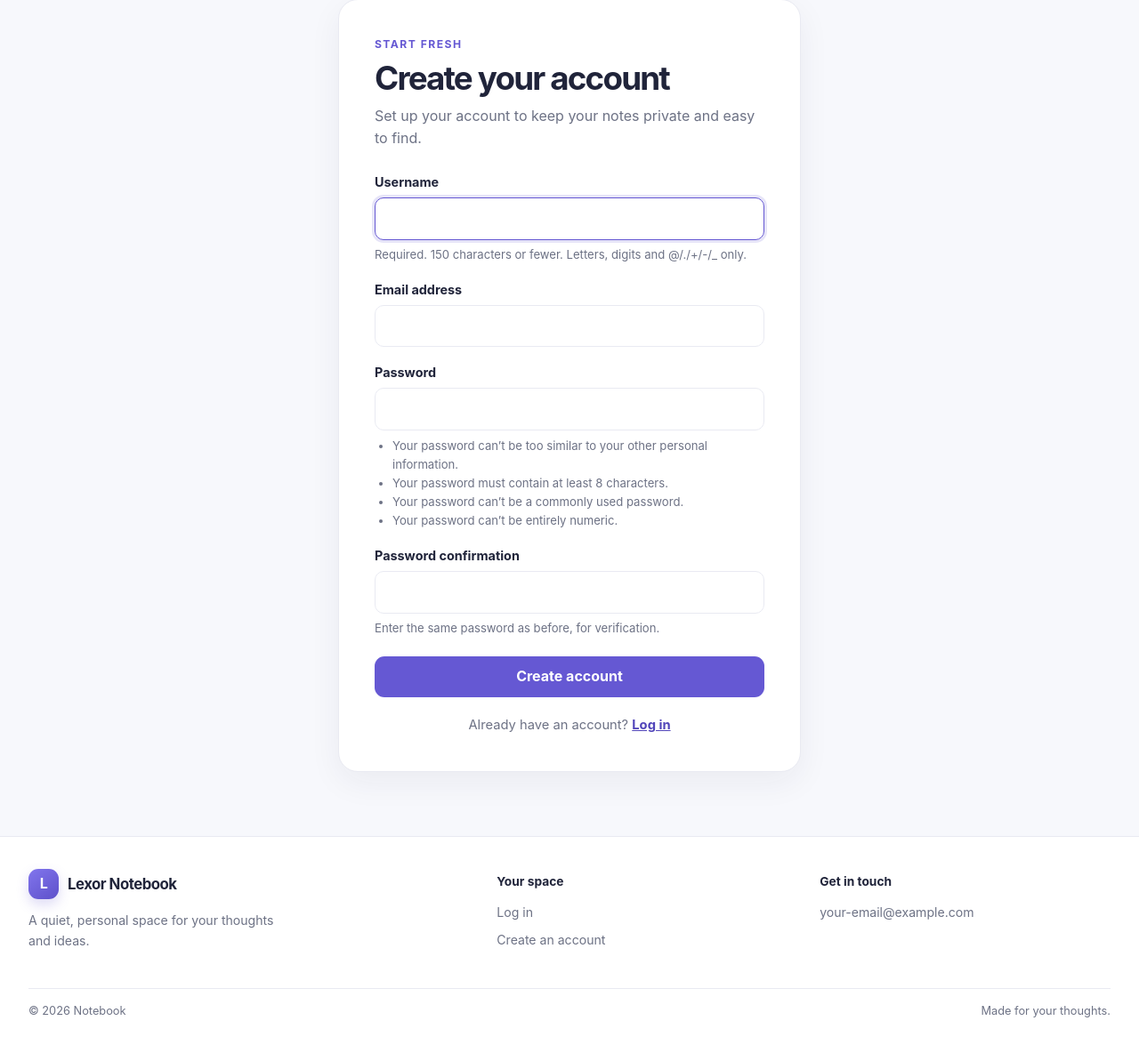
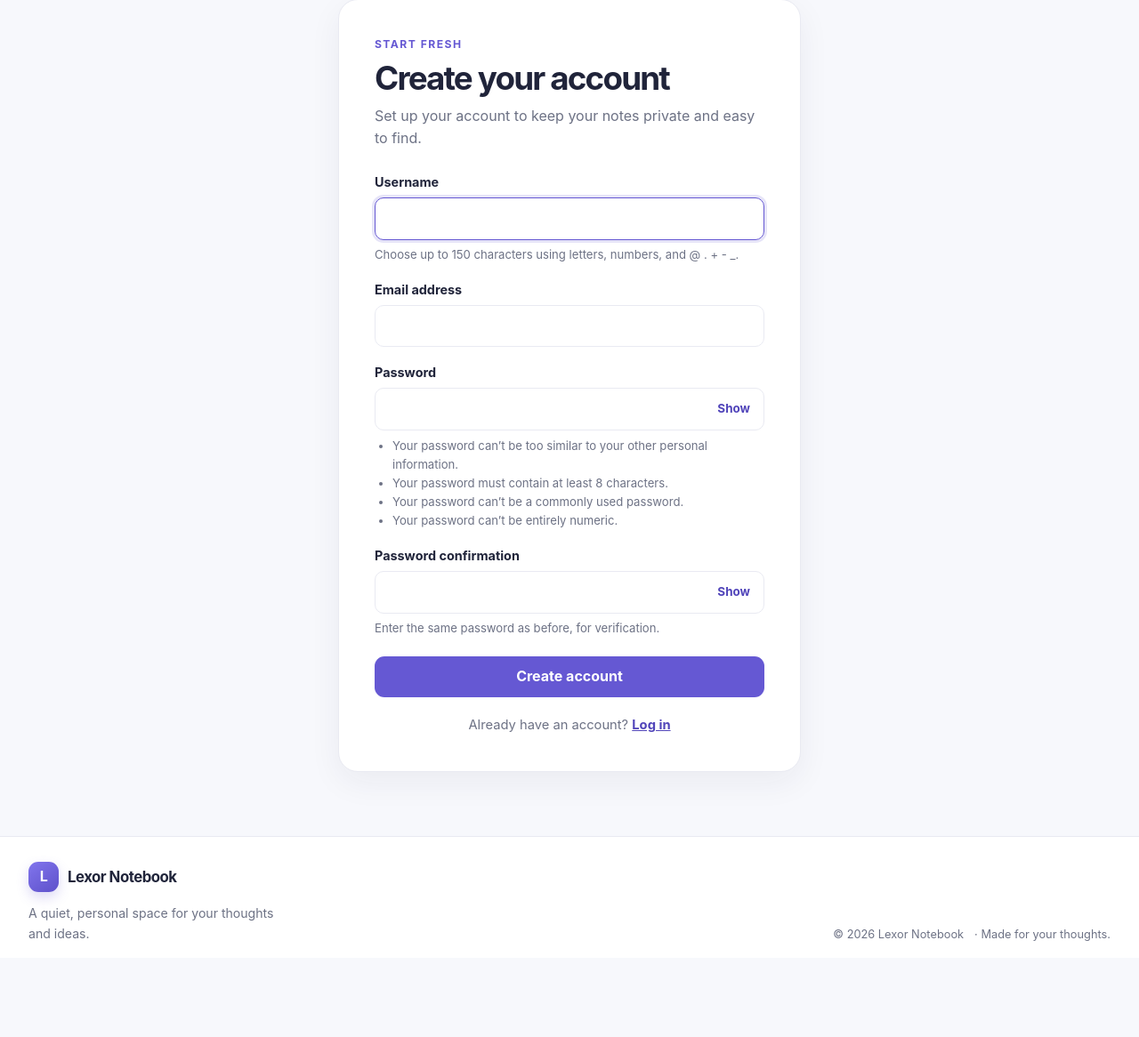
Before and after one commit to Fkay18/Lexor-Notebook, a Django app: page /accounts/sign-up/ in a window 1280 px wide. Shown: the part 130-1296 px from the top of the page at 89% size. After the commit the page ends 1188 px from the top, so only its background shows below. Run offline with Django 5.2, Linux system fonts and the light colour scheme.

Commit message:
updated UI

```diff
--- a/noteapp/forms.py
+++ b/noteapp/forms.py
@@ -1,11 +1,16 @@
 from django import forms
-from django.contrib.auth.forms import UserCreationForm
+from django.contrib.auth import get_user_model
+from django.contrib.auth.forms import AuthenticationForm, UserCreationForm
 from django.contrib.auth.models import User
 
 from .models import Note
 
 
 class SignUpForm(UserCreationForm):
+    username = forms.CharField(
+        label='Username',
+        help_text='Choose up to 150 characters using letters, numbers, and @ . + - _.',
+    )
     email = forms.EmailField(required=True, label='Email address')
 
     class Meta(UserCreationForm.Meta):
@@ -17,6 +22,27 @@ class SignUpForm(UserCreationForm):
         if User.objects.filter(email__iexact=email).exists():
             raise forms.ValidationError('An account with this email address already exists.')
         return email
+
+
+class EmailOrUsernameAuthenticationForm(AuthenticationForm):
+    username = forms.CharField(
+        label='Username or email address',
+        widget=forms.TextInput(attrs={
+            'autofocus': True,
+            'autocomplete': 'username',
+            'placeholder': 'Username or email address',
+        }),
+    )
+
+    def clean(self):
+        identifier = self.cleaned_data.get('username')
+        if identifier and '@' in identifier:
+            user = get_user_model().objects.filter(
+                email__iexact=identifier,
+            ).only('username').first()
+            if user:
+                self.cleaned_data['username'] = user.get_username()
+        return super().clean()
 
 
 class NoteForm(forms.ModelForm):
--- a/noteapp/static/noteapp/css/style.css
+++ b/noteapp/static/noteapp/css/style.css
@@ -183,9 +183,10 @@
         .site-footer { border-top: 1px solid var(--line); background: white; }
         .footer-wrap {
             display: grid;
-            grid-template-columns: minmax(220px, 1.5fr) 1fr 1fr;
-            gap: 36px;
-            padding-block: 36px 18px;
+            grid-template-columns: minmax(220px, 1fr) auto;
+            align-items: end;
+            gap: 24px;
+            padding-block: 28px 16px;
             color: var(--muted);
             font-size: .88rem;
         }
@@ -201,18 +202,12 @@
         }
         .footer-brand .brand-mark { width: 34px; height: 34px; border-radius: 11px; font-size: 1rem; }
         .footer-note { max-width: 290px; margin: 12px 0 0; line-height: 1.65; }
-        .footer-links, .footer-contact { display: flex; flex-direction: column; align-items: flex-start; gap: 8px; }
-        .footer-links h2, .footer-contact h2 { margin: 3px 0 5px; color: var(--ink); font-size: .86rem; font-weight: 700; }
-        .footer-links a, .footer-contact a { color: var(--muted); text-decoration: none; }
-        .footer-links a:hover, .footer-contact a:hover { color: var(--purple-dark); text-decoration: underline; text-underline-offset: 3px; }
         .footer-bottom {
-            grid-column: 1 / -1;
             display: flex;
+            align-items: center;
             justify-content: space-between;
             gap: 12px;
-            margin-top: 6px;
-            padding-top: 15px;
-            border-top: 1px solid var(--line);
+            text-align: right;
             font-size: .8rem;
         }
         @media (max-width: 560px) {
@@ -421,6 +415,26 @@
     font: inherit;
 }
 .auth-field input:focus { border-color: var(--purple); outline: 3px solid rgba(101, 88, 211, .16); }
+.password-input-wrap { position: relative; }
+.password-input-wrap input { padding-right: 76px; }
+.password-toggle {
+    position: absolute;
+    top: 50%;
+    right: 9px;
+    transform: translateY(-50%);
+    padding: 5px 7px;
+    border: 0;
+    border-radius: 6px;
+    background: transparent;
+    color: var(--purple-dark);
+    font: inherit;
+    font-size: .84rem;
+    font-weight: 650;
+    cursor: pointer;
+}
+.password-toggle:hover { background: #f0efff; }
+.password-toggle:focus-visible { outline: 2px solid var(--purple); outline-offset: 2px; }
+:root[data-theme="dark"] .password-toggle:hover { background: #302d4d; }
 .auth-field ul { margin: 7px 0 0; padding-left: 20px; }
 .field-help { margin-top: 6px; color: var(--muted); font-size: .82rem; }
 .field-errors, .form-errors { margin-top: 6px; color: #b4233b; font-size: .86rem; }
--- a/noteapp/static/noteapp/js/theme.js
+++ b/noteapp/static/noteapp/js/theme.js
@@ -47,6 +47,18 @@
             });
         }
 
+        document.querySelectorAll('[data-password-toggle]').forEach((button) => {
+            const input = document.getElementById(button.dataset.passwordToggle);
+            if (!input) return;
+
+            button.addEventListener('click', () => {
+                const showPassword = input.type === 'password';
+                input.type = showPassword ? 'text' : 'password';
+                button.textContent = showPassword ? 'Hide' : 'Show';
+                button.setAttribute('aria-label', `${showPassword ? 'Hide' : 'Show'} password`);
+            });
+        });
+
         const menu = document.querySelector('.nav-menu');
         if (menu) {
             document.addEventListener('click', (event) => {
--- a/noteapp/templates/noteapp/accounts/password_reset_complete.html
+++ b/noteapp/templates/noteapp/accounts/password_reset_complete.html
@@ -1,6 +1,6 @@
 {% extends 'noteapp/base.html' %}
 
-{% block title %}Password changed | Notebook{% endblock %}
+{% block title %}Password changed | Lexor Notebook{% endblock %}
 
 {% block content %}
 <div class="page-wrap auth-page">
--- a/noteapp/templates/noteapp/accounts/password_reset_done.html
+++ b/noteapp/templates/noteapp/accounts/password_reset_done.html
@@ -1,6 +1,6 @@
 {% extends 'noteapp/base.html' %}
 
-{% block title %}Check your email | Notebook{% endblock %}
+{% block title %}Check your email | Lexor Notebook{% endblock %}
 
 {% block content %}
 <div class="page-wrap auth-page">
--- a/noteapp/templates/noteapp/accounts/password_reset_email.html
+++ b/noteapp/templates/noteapp/accounts/password_reset_email.html
@@ -1,6 +1,6 @@
 Hello {{ user.get_username }},
 
-We received a request to reset the password for your Notebook account.
+We received a request to reset the password for your Lexor Notebook account.
 Use the link below to choose a new password:
 
 {{ protocol }}://{{ domain }}{% url 'password_reset_confirm' uidb64=uid token=token %}
--- a/noteapp/templates/noteapp/accounts/password_reset_form.html
+++ b/noteapp/templates/noteapp/accounts/password_reset_form.html
@@ -1,6 +1,6 @@
 {% extends 'noteapp/base.html' %}
 
-{% block title %}Reset password | Notebook{% endblock %}
+{% block title %}Reset password | Lexor Notebook{% endblock %}
 
 {% block content %}
 <div class="page-wrap auth-page">
--- a/noteapp/templates/noteapp/accounts/signup.html
+++ b/noteapp/templates/noteapp/accounts/signup.html
@@ -1,6 +1,6 @@
 {% extends 'noteapp/base.html' %}
 
-{% block title %}Create account | Notebook{% endblock %}
+{% block title %}Create account | Lexor Notebook{% endblock %}
 
 {% block content %}
 <div class="page-wrap auth-page">
@@ -15,7 +15,14 @@
             {% for field in form %}
                 <div class="auth-field">
                     <label for="{{ field.id_for_label }}">{{ field.label }}</label>
-                    {{ field }}
+                    {% if field.name == 'password1' or field.name == 'password2' %}
+                        <div class="password-input-wrap">
+                            {{ field }}
+                            <button class="password-toggle" type="button" data-password-toggle="{{ field.id_for_label }}" aria-controls="{{ field.id_for_label }}" aria-label="Show password">Show</button>
+                        </div>
+                    {% else %}
+                        {{ field }}
+                    {% endif %}
                     {% if field.help_text %}<div class="field-help">{{ field.help_text|safe }}</div>{% endif %}
                     {% if field.errors %}<div class="field-errors" role="alert">{{ field.errors }}</div>{% endif %}
                 </div>
--- a/noteapp/templates/noteapp/base.html
+++ b/noteapp/templates/noteapp/base.html
@@ -5,9 +5,9 @@
     <meta charset="utf-8">
     <meta name="viewport" content="width=device-width, initial-scale=1">
     <meta name="theme-color" content="#f7f8fc">
-    <title>{% block title %}Notebook{% endblock %}</title>
-    <link rel="stylesheet" href="{% static 'noteapp/css/style.css' %}?v=12">
-    <script src="{% static 'noteapp/js/theme.js' %}?v=4" defer></script>
+    <title>{% block title %}Lexor Notebook{% endblock %}</title>
+    <link rel="stylesheet" href="{% static 'noteapp/css/style.css' %}?v=13">
+    <script src="{% static 'noteapp/js/theme.js' %}?v=5" defer></script>
 </head>
 <body>
     <header class="site-header">
@@ -59,23 +59,9 @@
                 </a>
                 <p class="footer-note">A quiet, personal space for your thoughts and ideas.</p>
             </div>
-            <nav class="footer-links" aria-label="Footer navigation">
-                <h2>Your space</h2>
-                {% if user.is_authenticated %}
-                    <a href="{% url 'note_list' %}">My notes</a>
-                    <a href="{% url 'note_create' %}">Write a note</a>
-                {% else %}
-                    <a href="{% url 'login' %}">Log in</a>
-                    <a href="{% url 'sign_up' %}">Create an account</a>
-                {% endif %}
-            </nav>
-            <div class="footer-contact">
-                <h2>Get in touch</h2>
-                <a href="mailto:your-email@example.com">your-email@example.com</a>
-            </div>
             <div class="footer-bottom">
-                <span>&copy; {% now "Y" %} Notebook</span>
-                <span>Made for your thoughts.</span>
+                <span>&copy; {% now "Y" %} Lexor Notebook</span>
+                <span><span aria-hidden="true">&middot;</span> Made for your thoughts.</span>
             </div>
         </div>
     </footer>
--- a/noteapp/templates/noteapp/details.html
+++ b/noteapp/templates/noteapp/details.html
@@ -1,6 +1,6 @@
 {% extends 'noteapp/base.html' %}
 
-{% block title %}{{ note.title }} | Notebook{% endblock %}
+{% block title %}{{ note.title }} | Lexor Notebook{% endblock %}
 
 {% block content %}
 <div class="page-wrap">
--- a/noteapp/templates/noteapp/note_confirm_delete.html
+++ b/noteapp/templates/noteapp/note_confirm_delete.html
@@ -1,6 +1,6 @@
 {% extends 'noteapp/base.html' %}
 
-{% block title %}Delete {{ note.title }} | Notebook{% endblock %}
+{% block title %}Delete {{ note.title }} | Lexor Notebook{% endblock %}
 
 {% block content %}
 <div class="page-wrap auth-page">
--- a/noteapp/templates/noteapp/note_list.html
+++ b/noteapp/templates/noteapp/note_list.html
@@ -1,6 +1,6 @@
 {% extends 'noteapp/base.html' %}
 
-{% block title %}My Notes | Notebook{% endblock %}
+{% block title %}My Notes | Lexor Notebook{% endblock %}
 
 {% block content %}
 <div class="page-wrap">
--- a/noteapp/urls.py
+++ b/noteapp/urls.py
@@ -1,6 +1,7 @@
 from django.contrib.auth import views as auth_views
 from django.urls import path
 
+from .forms import EmailOrUsernameAuthenticationForm
 from . import views
 
 urlpatterns = [
@@ -45,6 +46,7 @@ urlpatterns = [
         'accounts/sign-in/',
         auth_views.LoginView.as_view(
             template_name='noteapp/accounts/login.html',
+            authentication_form=EmailOrUsernameAuthenticationForm,
             redirect_authenticated_user=True,
         ),
         name='login',
--- a/noteapp/views.py
+++ b/noteapp/views.py
@@ -9,8 +9,10 @@ from .forms import NoteForm, SignUpForm
 from .models import Note
 
 
-@login_required
 def note_list(request):
+    if not request.user.is_authenticated:
+        return render(request, 'noteapp/landing.html')
+
     notes = Note.objects.filter(owner=request.user)
     for note in notes:
         note.preview = next(
@@ -35,7 +37,7 @@ def note_create(request):
             note = form.save(commit=False)
             note.owner = request.user
             note.save()
-            return redirect('note_detail', pk=note.pk)
+            return redirect('note_list')
     else:
         form = NoteForm()
 
```
Also changed, not shown: other parts of noteapp/static/noteapp/css/style.css (+51 -3 lines), noteapp/static/noteapp/js/note_editor.js (+18 -10 lines), noteapp/templates/noteapp/accounts/login.html (+11 -3 lines), noteapp/templates/noteapp/accounts/password_reset_confirm.html (+5 -2 lines), noteapp/templates/noteapp/landing.html (added, +38 -0 lines), noteapp/templates/noteapp/note_form.html (+4 -4 lines), noteapp/tests.py (+65 -3 lines).
